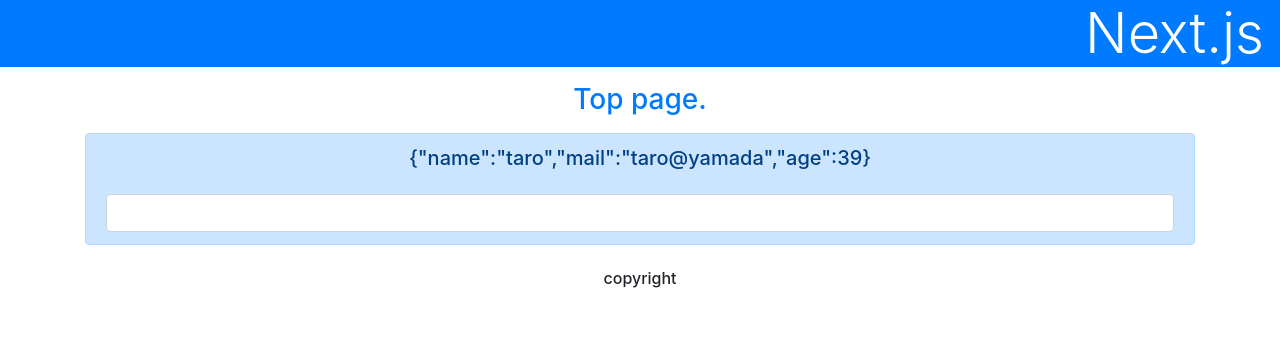
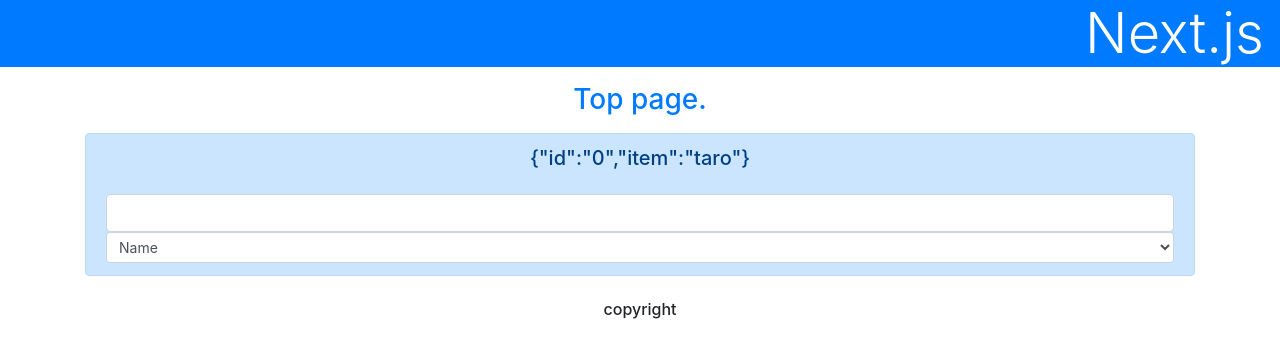
Before and after one commit to Haya372/next-started, a Next.js app: page / in a window 1280 px wide. Shown: the top 358 px of the page. Built offline with nearby package versions, Linux system fonts and the light colour scheme.

Commit message:
[...params].jsを利用する

```diff
--- a/pages/api/hello/[...params].js
+++ b/pages/api/hello/[...params].js
@@ -5,6 +5,11 @@
     query: {params: [id, item]}
   } = req;
 
+  if(id >= apidata.length || id < 0){
+    console.log("id not found");
+    res.status(400).send("bad id");
+    return;
+  }
   const result = {id: id, item: apidata[id][item]};
 
   console.log(result)
--- a/pages/index.js
+++ b/pages/index.js
@@ -4,11 +4,19 @@
 
 
 export default function Home() {
-  const [address, setAddress] = useState('/api/hello');
+  const [pref, setPref] = useState({id: 0, item: 'name'});
+  const [address, setAddress] = useState('/api/hello/' + pref.id + '/' + pref.item);
   const {data, err} = useSWR(address);
 
   const onChange = (e) => {
-    setAddress('/api/hello/' + e.target.value);
+    pref.id = e.target.value;
+    setPref(pref);
+    setAddress('/api/hello/' + pref.id + '/' + pref.item);
+  }
+  const onSelect = (e) => {
+    pref.item = e.target.value;
+    setPref(pref);
+    setAddress('/api/hello/' + pref.id + '/' + pref.item);
   }
 
   return (
@@ -19,6 +27,11 @@
             {JSON.stringify(data)}
           </h5>
           <input type="number" className="form-control" onChange={onChange} />
+          <select onChange={onSelect} className="form-control form-control-sm">
+            <option value="name">Name</option>
+            <option value="mail">Mail</option>
+            <option value="age">Age</option>
+          </select>
         </div>
       </Layout>
     </div>
```
